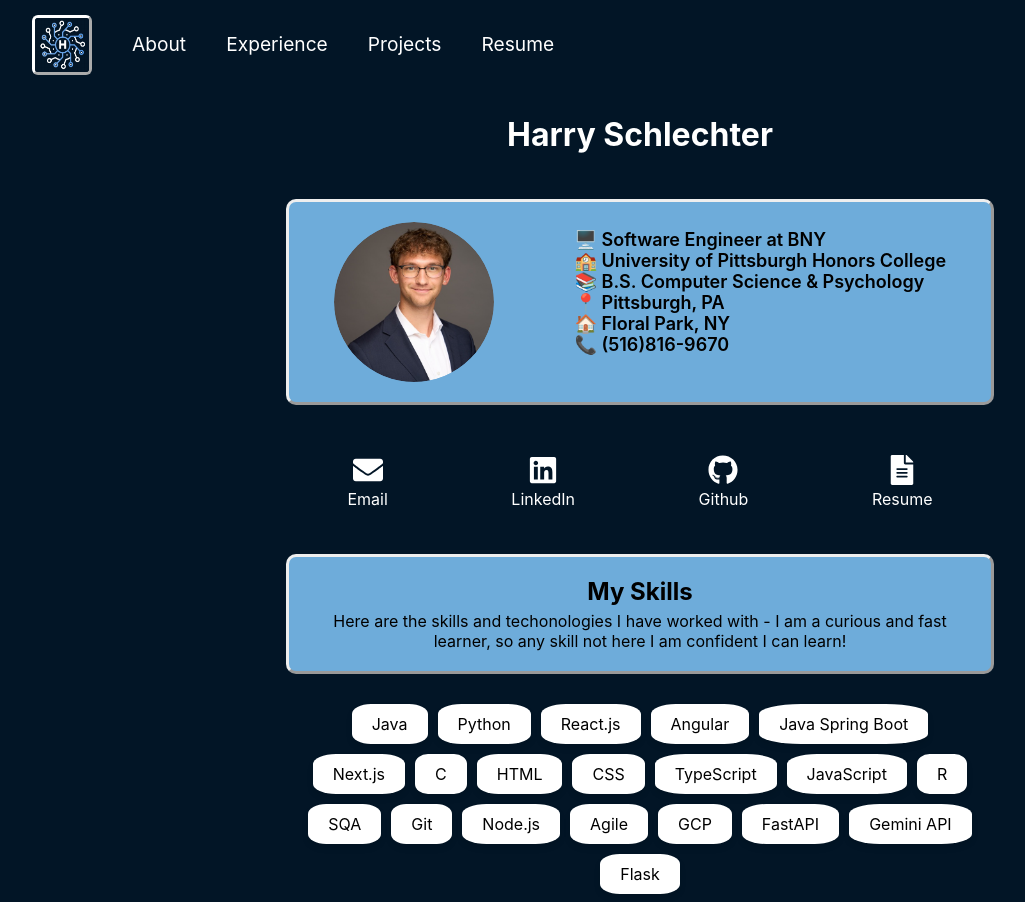
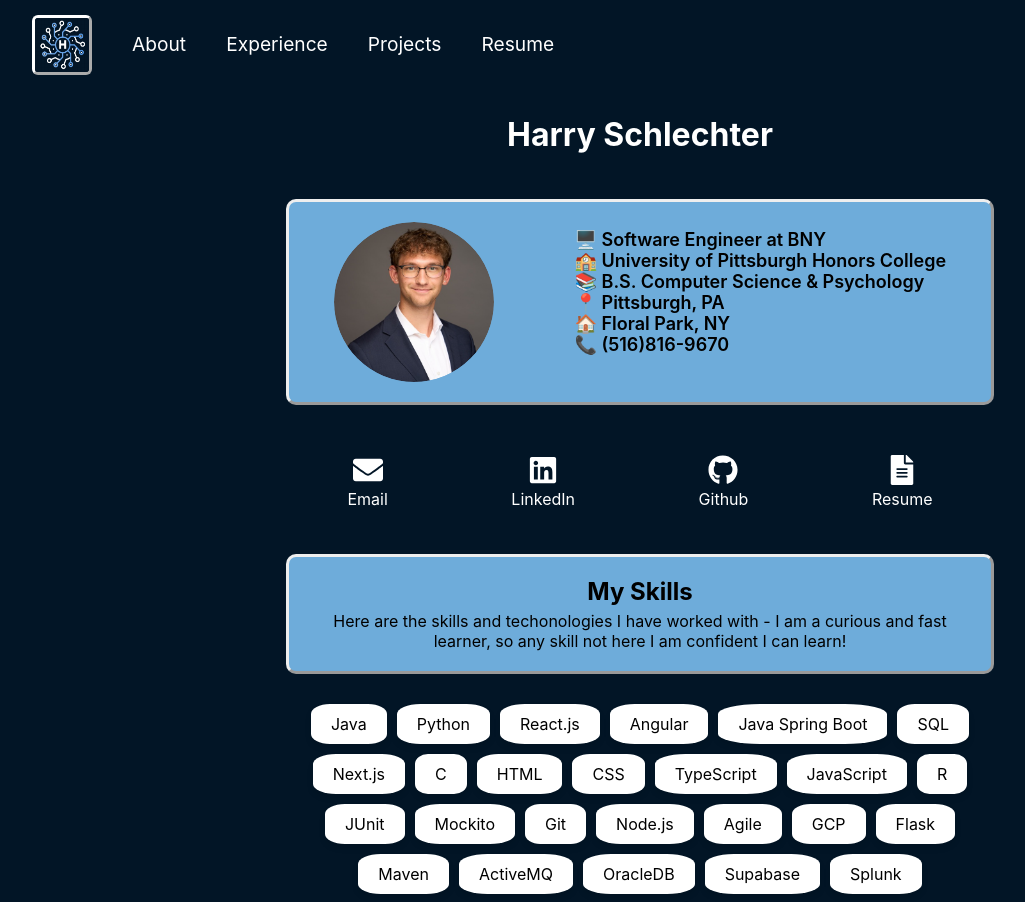
Before and after one commit to Harry-Schlechter/personal-site, a React (Create React App) app in the folder my-app/: page /about in a window 1280 px wide. Shown: the top 902 px of the page, without its empty margins (0-1025 px from the left). Built offline with nearby package versions, Linux system fonts and the light colour scheme.

Commit message:
fix resume

```diff
--- /dev/null
+++ b/my-app/src/ResumeLink.tsx
@@ -0,0 +1,2 @@
+const resumeLink = "https://drive.google.com/file/d/1HH-kkqy6jA-W4bfl5LQWcFGwuqg_QUfy/view";
+export default resumeLink;
--- a/my-app/src/footer.tsx
+++ b/my-app/src/footer.tsx
@@ -3,6 +3,7 @@
 import { FaEnvelope, FaLinkedin, FaGithub, FaFileAlt } from 'react-icons/fa'
 import logo from './pages/mainlogo.png'
 import { Link } from 'react-router-dom';
+import resumeLink from './ResumeLink';
 
 
 const Footer: React.FC = () => {
@@ -23,7 +24,7 @@
                 <a className="footLink"href="https://github.com/Harry-Schlechter">
                     <FaGithub size={30} color="white"/>
                 </a>
-                <a className="footLink"href="https://drive.google.com/file/d/1BomMN36yv9RqGvbu9f2tC1jzwC-lbwzE/view?usp=sharing">
+                <a className="footLink"href={resumeLink}>
                     <FaFileAlt size={30} color="white"/>
                 </a>
             </div>
--- a/my-app/src/navbar.tsx
+++ b/my-app/src/navbar.tsx
@@ -3,6 +3,7 @@
 import './navbar.css';
 import logo from './pages/mainlogo.png'
 import { FaBars } from 'react-icons/fa';
+import resumeLink from './ResumeLink';
 
 const Navbar: React.FC = () => {
 
@@ -52,7 +53,7 @@
                     <Link to="/projects">Projects</Link>
                 </li>
                 <li className="under">
-                    <Link to="https://drive.google.com/file/d/1BomMN36yv9RqGvbu9f2tC1jzwC-lbwzE/view?usp=sharing">Resume</Link>
+                    <Link to={resumeLink}>Resume</Link>
                 </li>
             </ul>
         </nav>
--- a/my-app/src/pages/About.tsx
+++ b/my-app/src/pages/About.tsx
@@ -3,6 +3,7 @@
 import prof from './prof.jpeg'
 import { FaEnvelope, FaLinkedin, FaGithub, FaFileAlt, FaAngleRight} from 'react-icons/fa'
 import { Link } from 'react-router-dom';
+import resumeLink from '../ResumeLink';
 
 
 const About: React.FC = () => {
@@ -52,7 +53,7 @@
                     </a>
                 </div>
                 <div className="linkBox">
-                    <a href="https://drive.google.com/file/d/1BomMN36yv9RqGvbu9f2tC1jzwC-lbwzE/view?usp=sharing">
+                    <a href={resumeLink}>
                         <FaFileAlt size={30} color="white"/>
                         <p className="linkT">Resume</p>
                     </a>
@@ -68,6 +69,7 @@
                     <li className="bubble">React.js</li>
                     <li className="bubble">Angular</li>
                     <li className="bubble">Java Spring Boot</li>
+                    <li className="bubble">SQL</li>
                     <li className="bubble">Next.js</li>
                     <li className="bubble">C</li>
                     <li className="bubble">HTML</li>
@@ -75,19 +77,26 @@
                     <li className="bubble">TypeScript</li>
                     <li className="bubble">JavaScript</li>
                     <li className="bubble">R</li>
-                    <li className="bubble">SQA</li>
+                    <li className="bubble">JUnit</li>
+                    <li className="bubble">Mockito</li>
                     <li className="bubble">Git</li>
                     <li className="bubble">Node.js</li>
                     <li className="bubble">Agile</li>
                     <li className="bubble">GCP</li>
-                    <li className="bubble">FastAPI</li>
-                    <li className="bubble">Gemini API</li>
+                    <li className="bubble">Flask</li>
+                    <li className="bubble">Maven</li>
+                    <li className="bubble">ActiveMQ</li>
+                    <li className="bubble">OracleDB</li>
+                    <li className="bubble">Supabase</li>
+                    <li className="bubble">Splunk</li>
+                    <li className="bubble">SplunkSOAR</li>
+                    <li className="bubble">R</li>
                     <li className="bubble">Flask</li>
                 </ul>
             <div className="aboutInfo">
             <h2 className='skillT'>A Bit About Me</h2>
             <p>Hello, my name is Harry Schlechter and I am a software engineer, entrepreneur, creator, life-long learner, and more.
-                   I am currently working as a full-stack software engineer at BNY in their analyst development program. I graduated summa cum laude from
+                   I am currently working as a back-end software engineer at BNY on their global payment engine. I graduated summa cum laude from
                    the University of Pittsburgh's David C. Frederick Honors College with a Bachelor of Science in both computer science and psychology.
                    My psychology background gives me a unique perspective as a developer allowing me to more effectively recognize consumer and customer
                     needs, interact with others, and one day excel in a management position. I have a diverse background of full-stack development experience and skills I have acquired
--- a/my-app/src/pages/Experience.tsx
+++ b/my-app/src/pages/Experience.tsx
@@ -28,7 +28,9 @@
                 </div>
                 <div className="botBox">
                     <ul>
-                        <li>New grad analyst program software engineer</li>
+                        <li>Back-End engineer for global payment engine using Java Spring Boot</li>
+                        <li>Helped increase traffic from legacy engine to modern payment engine by enhacing payment repair process. This allows transactions to be manually fixed and stay within modern engine</li>
+                        <li>Achieved 80%+ coverage on all new code developed by writing unit tests using JUnit and Mockito</li>
                     </ul>
                 </div>
             </div>
--- a/my-app/src/pages/Projects.tsx
+++ b/my-app/src/pages/Projects.tsx
@@ -6,6 +6,7 @@
 import { FaAngleRight, FaGithub,  FaGlobe} from 'react-icons/fa';
 import './Projects.css'
 import { Link } from 'react-router-dom';
+import resumeLink from '../ResumeLink';
 
 const Projects: React.FC = () => {
 
@@ -102,7 +103,7 @@
                 </div>
             </div>
             <div className="linkBox">
-                <Link to="https://drive.google.com/file/d/1BomMN36yv9RqGvbu9f2tC1jzwC-lbwzE/view?usp=sharing"><FaAngleRight size={30} color="white"/>
+                <Link to={resumeLink}><FaAngleRight size={30} color="white"/>
                         <p className="linkT">Resume</p></Link>
             </div>
             <div className="thanks">
```
Also changed, not shown: 1 other file (tests, documents, lock files or other folders).
